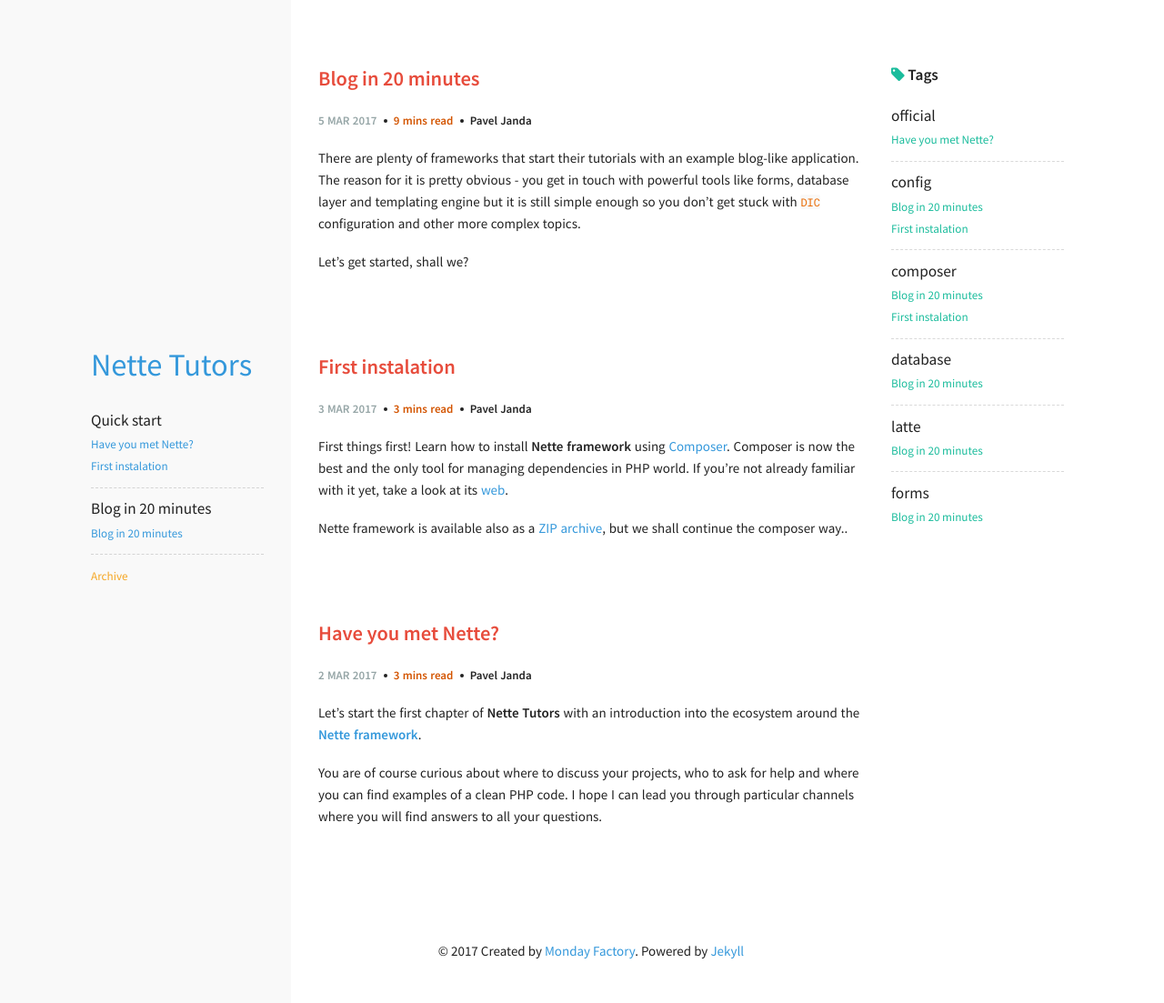
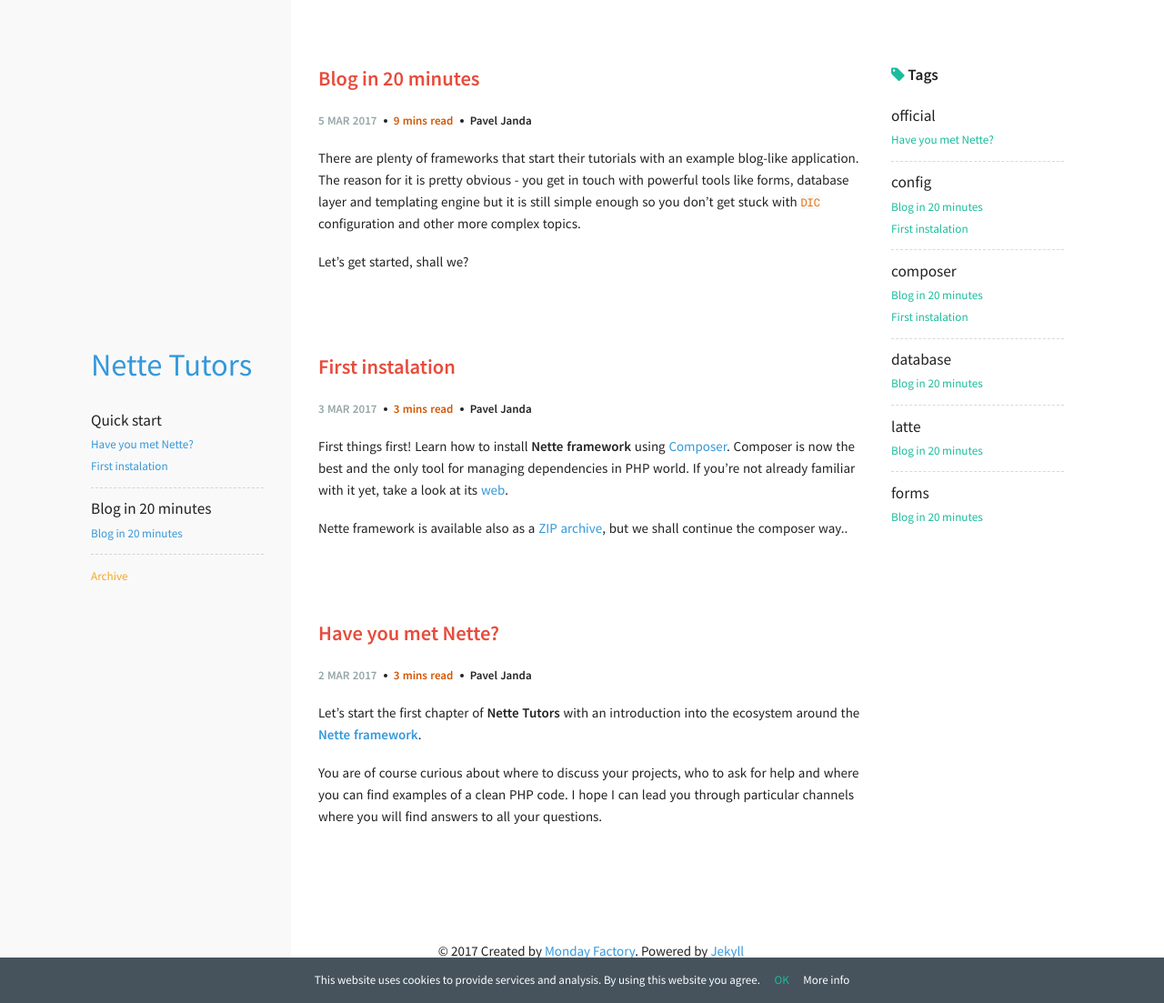
Before and after one commit to monday-factory/nette-tutors, a Jekyll site: the page built from index.html, in a window 1280 px wide. Shown: the whole page at 91% size. Built offline with Jekyll 4.4.1, drawn with Linux system fonts in a browser that asks for light colours.

Commit message:
Cookies agreement + GA

```diff
--- a/_config.yml
+++ b/_config.yml
@@ -12,7 +12,7 @@ owner:
   name: Monday Factory
   homepage: https://mondayfactory.com
   google:
-    analytics:
+    analytics: UA-93108432-1
 
 authors:
   paveljanda:
--- /dev/null
+++ b/_includes/cookie_agreement.html
@@ -0,0 +1,7 @@
+<div class="cookies-agreement">
+	<div class="container">
+		This website uses cookies to provide services and analysis. By using this website you agree.
+		<a class="link success-text-color">OK</a>
+		<a class="link white-text-color" href="https://www.google.com/policies/technologies/cookies/">More info</a>
+	</div>
+</div>
--- a/_includes/js.html
+++ b/_includes/js.html
@@ -6,7 +6,7 @@
   (function(i,s,o,g,r,a,m){i['GoogleAnalyticsObject']=r;i[r]=i[r]||function(){
   (i[r].q=i[r].q||[]).push(arguments)},i[r].l=1*new Date();a=s.createElement(o),
   m=s.getElementsByTagName(o)[0];a.async=1;a.src=g;m.parentNode.insertBefore(a,m)
-  })(window,document,'script','//www.google-analytics.com/analytics.js','ga');
+  })(window,document,'script','https://www.google-analytics.com/analytics.js','ga');
 
   ga('create', '{{ site.owner.google.analytics }}', 'auto');
   ga('send', 'pageview');
--- a/_layouts/default.html
+++ b/_layouts/default.html
@@ -26,6 +26,7 @@
       </div>
     </div>
   </div>
+  {% include cookie_agreement.html %}
   {% include js.html %}
 </body>
 </html>
--- a/_sass/components/_helpers.scss
+++ b/_sass/components/_helpers.scss
@@ -192,3 +192,7 @@
 .warning-bg-color {
   background-color: $warning;
 }
+
+.white-text-color {
+  color: #fff;
+}
--- /dev/null
+++ b/_sass/pages/_cookie-agreement.scss
@@ -0,0 +1,59 @@
+@keyframes cookies-agreement {
+  0% {
+    transform: translateY(0);
+  }
+  100% {
+    transform: translateY(50px);
+  }
+}
+
+@-webkit-keyframes cookies-agreement {
+  0% {
+    transform: translateY(0);
+  }
+  100% {
+    transform: translateY(50px);
+  }
+}
+
+.cookies-agreement {
+  font-size: 13px;
+  position: fixed;
+  left: 0;
+  bottom: 0;
+  width: 100%;
+  color: white;
+  background-color: black;
+  z-index: 1000;
+  background-color: #46535d;
+  line-height: 50px;
+  min-height: 50px;
+  text-align: center;
+  transform: translateY(0);
+  animation-iteration-count: 1;
+  animation-fill-mode: forwards;
+  display: none;
+  //font-family: Lato,"Helvetica Neue",Helvetica,Arial,sans-serif;
+
+  &.toggle {
+    animation-name: cookies-agreement;
+    animation-duration: 0.5s;
+    animation-delay: 0;
+  }
+
+  .container {
+    height: 30px;
+    text-align: center;
+    line-height: 40px;
+    display: inline-block;
+
+    .link {
+      margin-left: 1em;
+      cursor: pointer;
+
+      &.success {
+        font-size: 120%;
+      }
+    }
+  }
+}
--- a/css/main.scss
+++ b/css/main.scss
@@ -26,3 +26,4 @@
 @import "pages/tags";
 @import "pages/archive";
 @import "pages/post";
+@import "pages/cookie-agreement";
--- a/js/main.js
+++ b/js/main.js
@@ -1,2 +1,20 @@
+function getCookie(name) {
+  var value = "; " + document.cookie;
+  var parts = value.split("; " + name + "=");
+  if (parts.length == 2) return parts.pop().split(";").shift();
+}
+
 $(document).ready(function() {
+	if (!getCookie("cookies-agreement")) {
+		$('.cookies-agreement').show();
+	}
 });
+
+$('.cookies-agreement a.success-text-color').click(function() {
+  var date;
+  console.log('s');
+  date = new Date();
+  date.setFullYear(date.getFullYear() + 10);
+  document.cookie = 'cookies-agreement=1; path=nette-forms.mondayfactory.com; expires=' + date.toGMTString();
+  return $('.cookies-agreement').addClass('toggle');
+});
```
